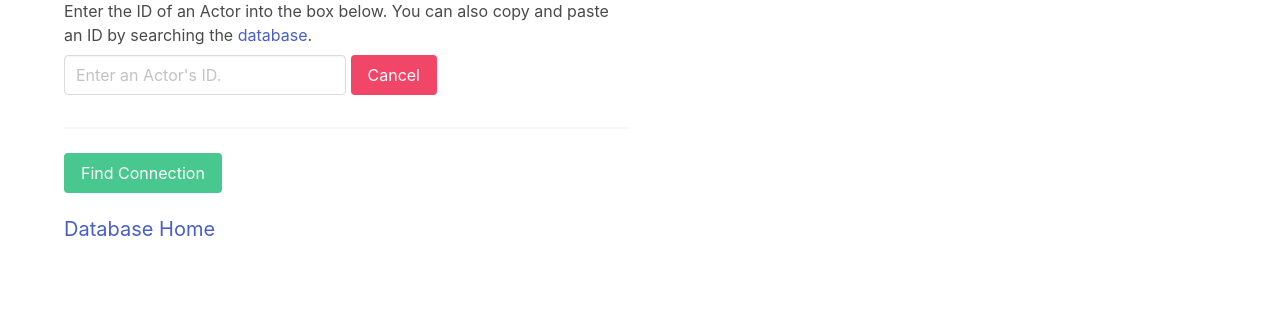
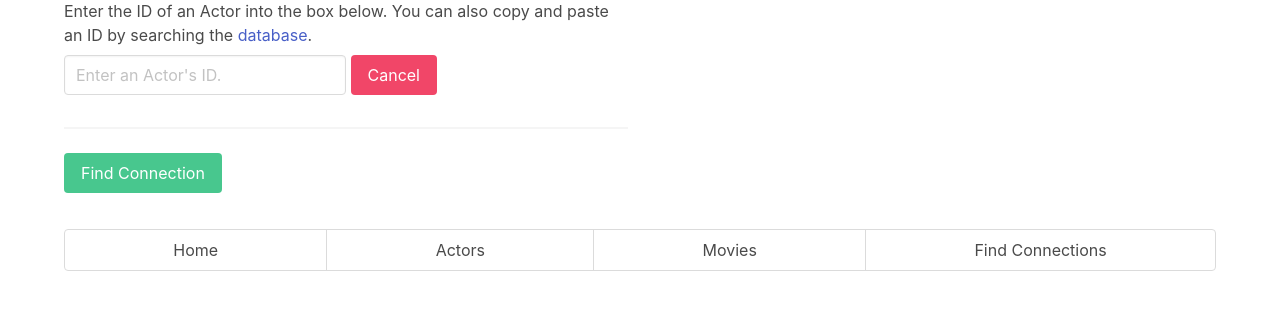
Before and after one commit to zack256/bacon, a Flask app: page /db/bacon in a window 1280 px wide. Shown: the part 329-639 px from the top of the page. Run offline with Flask 2, Linux system fonts and the light colour scheme; parts of the project's set-up code (start-up, migrations or seed data) failed here and were passed over; some libraries are stand-ins or nearby versions.

Commit message:
added a link bar

```diff
--- a/assets/css/main.css
+++ b/assets/css/main.css
@@ -19,3 +19,6 @@ body {
 .hidden {
     display : none;
 }
+.footerTabs {
+    margin-top : 1.5em;
+}
--- a/templates/actor.html
+++ b/templates/actor.html
@@ -134,7 +134,6 @@
 {% else %}
 <p>This actor was one of the many imported to the database initially.</p>
 {% endif %}
-<h5 class = "subtitle is-5"><a href = "/db/">Database Home</a> | <a href = "/db/actors/">All Actors</a></h5>
 {% endblock %}
 {% block more_bottom %}
 <script src="https://ajax.googleapis.com/ajax/libs/jquery/3.4.1/jquery.min.js"></script>
--- a/templates/actors.html
+++ b/templates/actors.html
@@ -88,7 +88,6 @@
     </ul>
 </nav>
 {% endif %}
-<h5 class = "subtitle is-5"><a href = "/db/">Database Home</a></h5>
 {% endblock %}
 {% block more_bottom %}
 <script src = "/assets/js/pagination.js"></script>
--- a/templates/bacon.html
+++ b/templates/bacon.html
@@ -46,7 +46,6 @@
         </div>
     </div>
 </div>
-<h5 class = "subtitle is-5"><a href = "/db/">Database Home</a></h5>
 {% endblock %}
 {% block more_bottom %}
 <script src="https://ajax.googleapis.com/ajax/libs/jquery/3.4.1/jquery.min.js"></script>
--- a/templates/base.html
+++ b/templates/base.html
@@ -13,6 +13,14 @@
 	<body>
 	    {% block modals %}{% endblock %}
 		{% block body %}{% endblock %}
+		<div class="tabs is-toggle is-fullwidth footerTabs">
+            <ul>
+                <li><a href = "/db/">Home</a></li>
+                <li><a href = "/db/actors/">Actors</a></li>
+                <li><a href = "/db/movies/">Movies</a></li>
+                <li><a href = "/db/bacon/">Find Connections</a></li>
+            </ul>
+        </div>
 		<script src = "/assets/js/modals.js"></script>
 		<script src = "/assets/js/checks.js"></script>
 		<script src = "/assets/js/search.js"></script>
--- a/templates/movie.html
+++ b/templates/movie.html
@@ -129,7 +129,6 @@
 {% else %}
 <p>This movie was one of the many imported to the database initially.</p>
 {% endif %}
-<h5 class = "subtitle is-5"><a href = "/db/">Database Home</a> | <a href = "/db/movies/">All Movies</a></h5>
 {% endblock %}
 {% block more_bottom %}
 <script src="https://ajax.googleapis.com/ajax/libs/jquery/3.4.1/jquery.min.js"></script>
--- a/templates/movies.html
+++ b/templates/movies.html
@@ -86,7 +86,6 @@
     </ul>
 </nav>
 {% endif %}
-<h5 class = "subtitle is-5"><a href = "/db/">Database Home</a></h5>
 {% endblock %}
 {% block more_bottom %}
 <script src = "/assets/js/pagination.js"></script>
```
